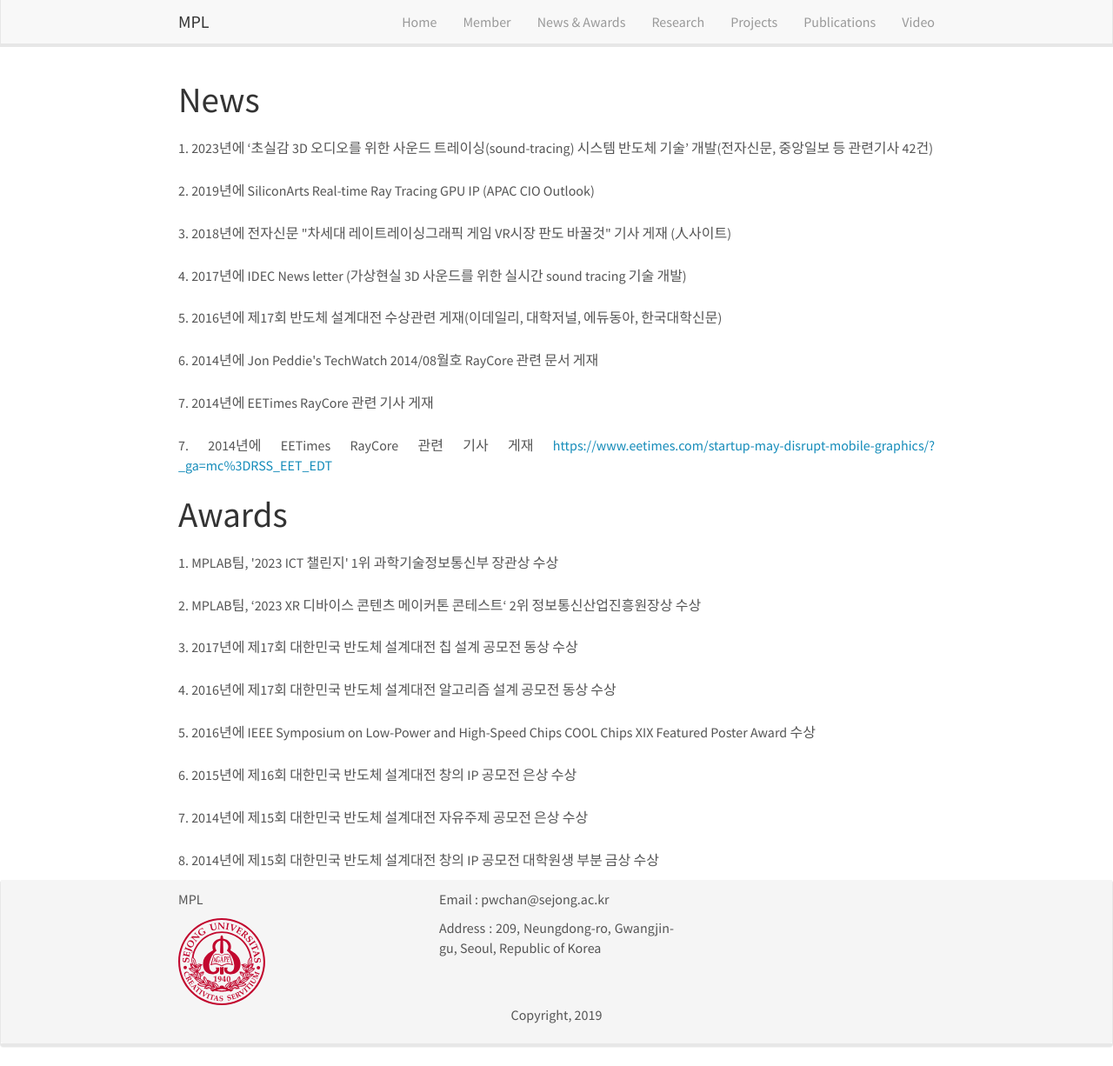
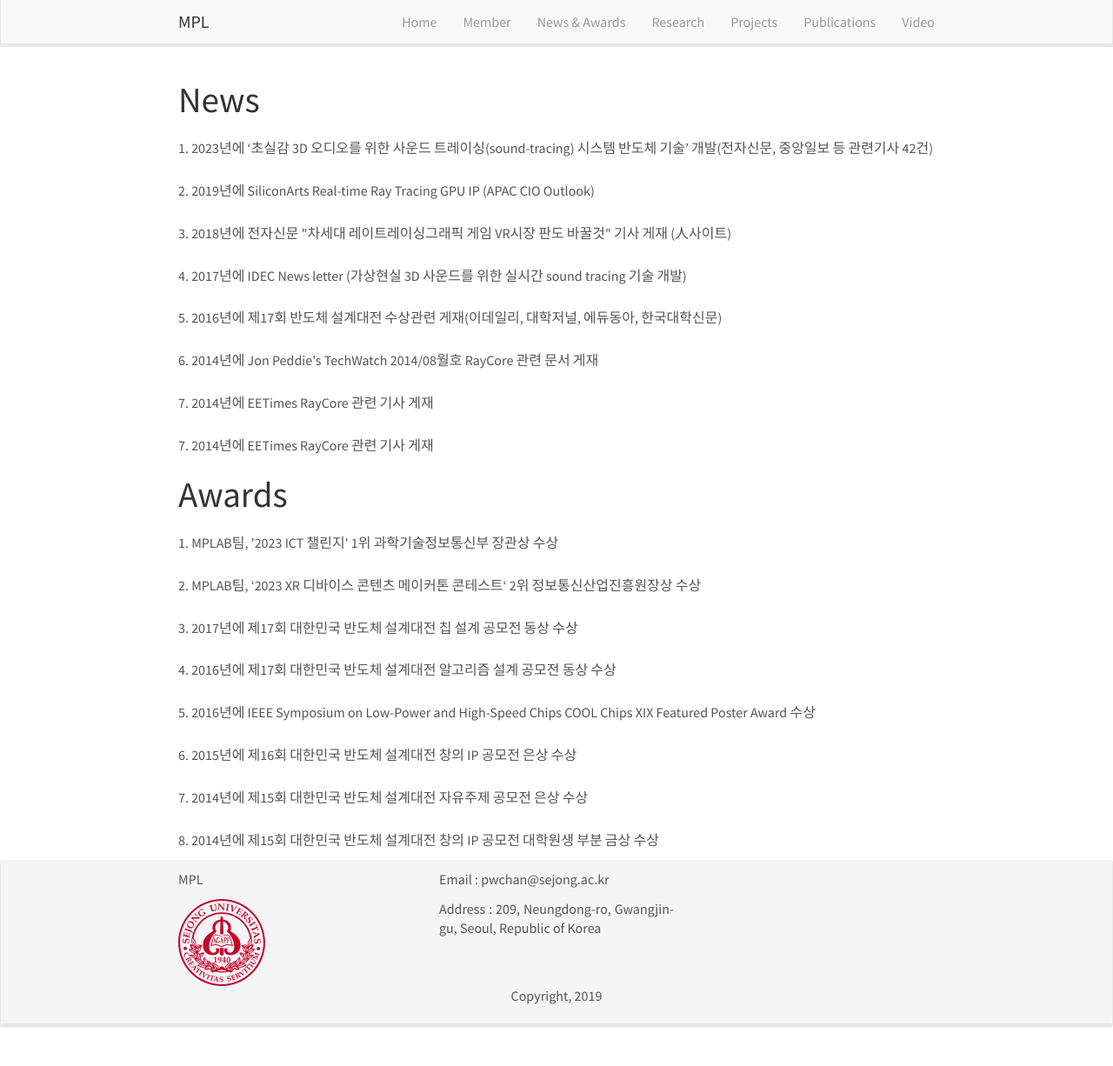
Before and after one commit to MPLRayman/webtest2, a Jekyll site: the page built from _pages/news.html, in a window 1280 px wide and 1226 px high. Shown: the whole window at 87% size. Built offline with Jekyll 4.4.1, drawn with Linux system fonts in a browser that asks for light colours; nearby versions of some CDN libraries; some of the changed lines change nothing that is shown.

Commit message:
Update news.yml

```diff
--- a/_data/news.yml
+++ b/_data/news.yml
@@ -5,4 +5,4 @@
 - content: 5. 2016년에 제17회 반도체 설계대전 수상관련 게재(이데일리, 대학저널, 에듀동아, 한국대학신문)
 - content: 6. 2014년에 Jon Peddie's TechWatch 2014/08월호 RayCore 관련 문서 게재
 - content: 7. 2014년에 EETimes RayCore 관련 기사 게재
-- content: 7. 2014년에 EETimes RayCore 관련 기사 게재 <a href="https://www.example.com" target="_blank">https://www.eetimes.com/startup-may-disrupt-mobile-graphics/?_ga=mc%3DRSS_EET_EDT</a>
+- content: 7. 2014년에 EETimes RayCore 관련 기사 게재 <a href="https://www.eetimes.com/startup-may-disrupt-mobile-graphics/?_ga=mc%3DRSS_EET_EDT" target="_blank"></a>
```
